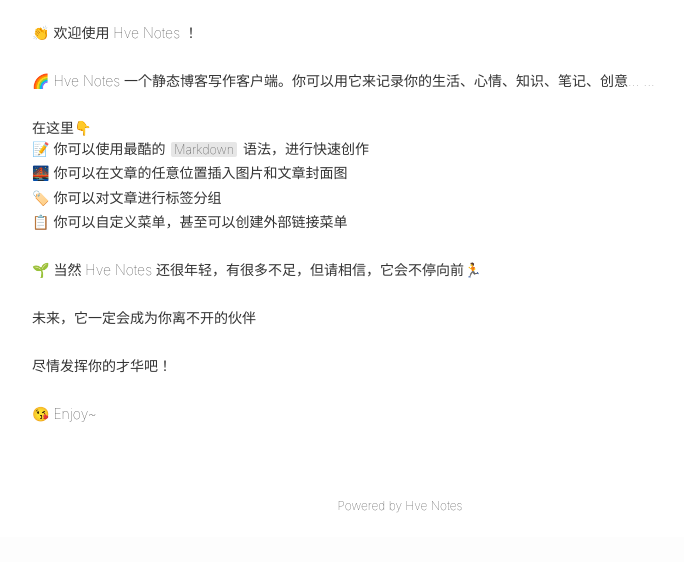
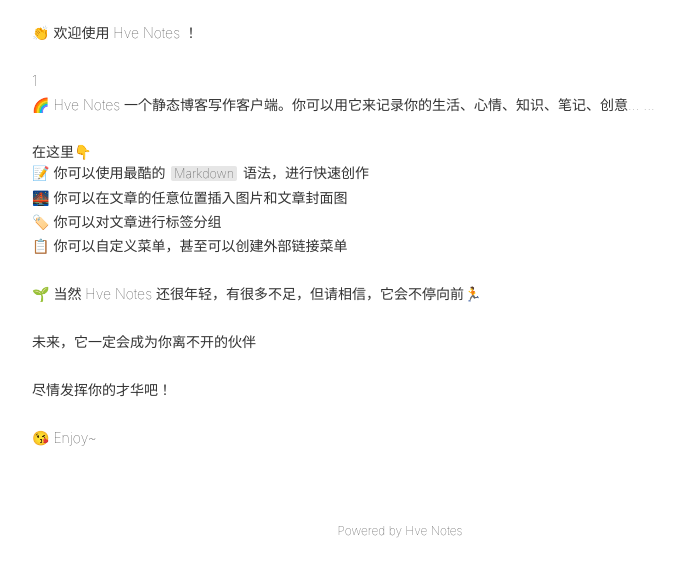
Before and after one commit to sophmore8/sophmore8.github.io, a plain HTML site: page post/hello-hve-notes/index.html in a window 1280 px wide. Shown: the part 383-945 px from the top of the page, without its empty margins (240-924 px from the left). Before the commit the page ends 920 px from the top, so only its background shows below. Drawn offline with nearby package versions, Linux system fonts and the light colour scheme; files that its build step writes are made by us from their sources.

Commit message:
update from hve: 2019-01-10 20:28:30

```diff
--- a/post/hello-hve-notes/index.html
+++ b/post/hello-hve-notes/index.html
@@ -49,7 +49,7 @@
             </div>
             <div class="post-content">
               <p>👏 欢迎使用 <strong>Hve Notes</strong> ！  </p>
-<p>🌈 <strong>Hve Notes</strong> 一个静态博客写作客户端。你可以用它来记录你的生活、心情、知识、笔记、创意... ... </p>
+<p>1<br>🌈 <strong>Hve Notes</strong> 一个静态博客写作客户端。你可以用它来记录你的生活、心情、知识、笔记、创意... ... </p>
 <h4 id="-">在这里👇</h4>
 <p>📝  你可以使用最酷的 <code>Markdown</code> 语法，进行快速创作<br>🌉  你可以在文章的任意位置插入图片和文章封面图<br>🏷️  你可以对文章进行标签分组<br>📋 你可以自定义菜单，甚至可以创建外部链接菜单</p>
 <p>🌱 当然 <strong>Hve Notes</strong> 还很年轻，有很多不足，但请相信，它会不停向前🏃</p>
```
